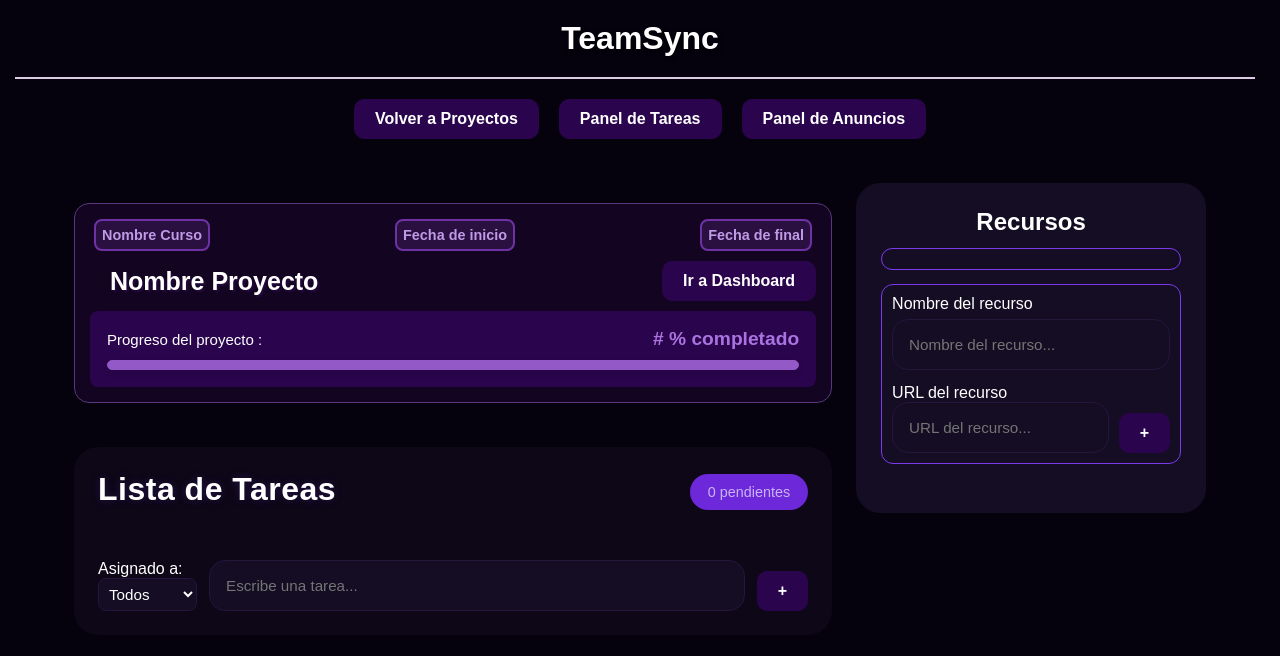
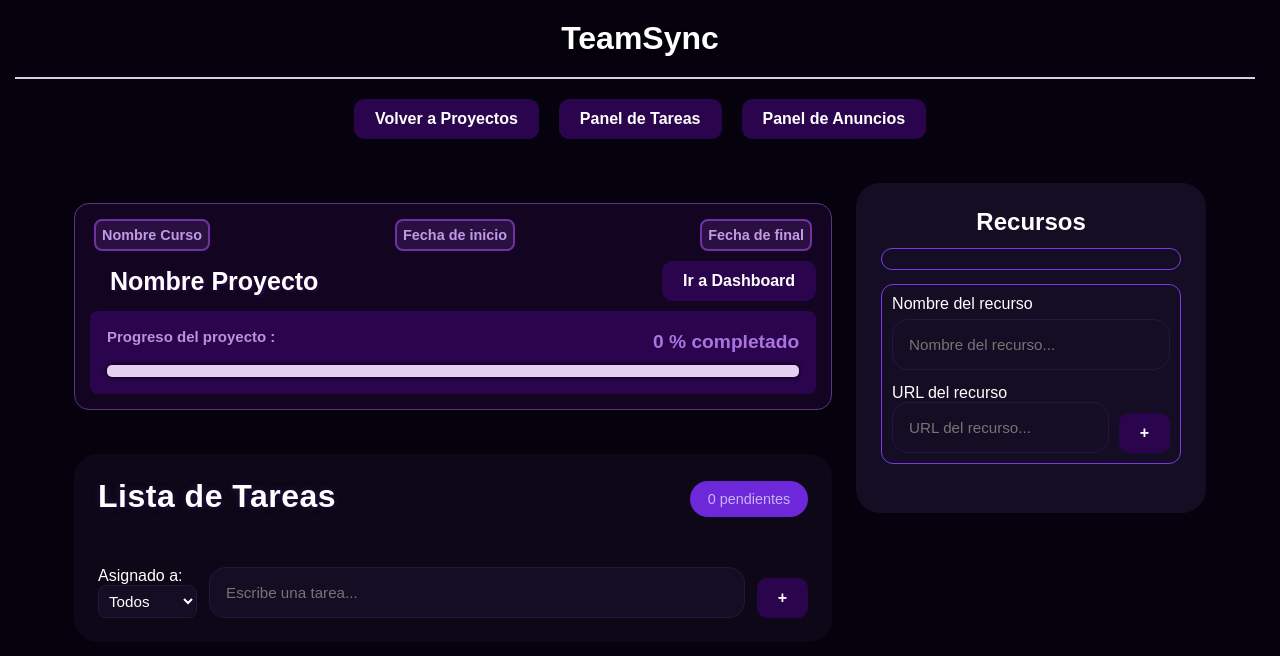
Before and after one commit to Adri20cyj/teamsync, a React (Vite) app: page /panel in a window 1280 px wide. Shown: the top 656 px of the page. Built offline with nearby package versions, Linux system fonts and the light colour scheme.

Commit message:
porcentaje de tareas completadas

```diff
--- a/src/components/Panel/Panel.jsx
+++ b/src/components/Panel/Panel.jsx
@@ -1,3 +1,4 @@
+import { useState } from "react"
 import Header from "./Header/Header"
 import ResumenProyecto from "./ResumenProyecto/ResumenProyecto"
 import Recursos from "./Recursos/Recursos"
@@ -5,14 +6,18 @@ import TablaTareas from "./TablaTareas/TablaTareas"
 import "./Panel.css"
 
 const Panel = () => {
+    const [tareas, setTareas] = useState([]);
+    const [recursos, setRecursos] = useState([]);
+    const tareasCompletas = tareas.filter(tarea => tarea.check);
 
     return (
+
         <>
             <Header />
             <main>
                 <section class="panel-tareas">
-                    <ResumenProyecto />
-                    <TablaTareas />
+                    <ResumenProyecto tareas={tareas} tareasCompletas={tareasCompletas} />
+                    <TablaTareas tareas={tareas} setTareas={setTareas} />
                 </section>
 
                 <section class="panel-recursos">
--- a/src/components/Panel/ResumenProyecto/ResumenProyecto.css
+++ b/src/components/Panel/ResumenProyecto/ResumenProyecto.css
@@ -68,7 +68,10 @@
 
 .texto-progreso {
     font-size: 15px;
-    color: white;
+    color: rgb(188, 143, 223);
+    font-weight: bold;
+    padding-bottom: 10px;
+
 }
 
 .texto-porcentaje {
@@ -79,14 +82,23 @@
 }
 
 .barra-progreso {
-    border: 1px solid #9259c7;
     width: 100%;
-    height: 10px;
-    border-radius: 8px;
-    background-color: #9259c7;
-    box-shadow: 0 4px 6px rgba(0, 0, 0, 0.1);
+    background-color: #e6d0f1;
+    border-radius: 5px;
+    height: 12px;
+    overflow: hidden;
+    box-shadow: 0 0 5px #000;
+
 }
 
+.progreso-llenado {
+    height: 100%;
+    background-color: #bf7af1;
+    transition: width 0.3s ease;
+    border-radius: 5px;
+
+
+}
 
 .boton-dashboard {
     display: flex;
--- a/src/components/Panel/ResumenProyecto/ResumenProyecto.jsx
+++ b/src/components/Panel/ResumenProyecto/ResumenProyecto.jsx
@@ -1,8 +1,11 @@
 import "./ResumenProyecto.css"
 
 
-const ResumenProyecto = () => {
+const ResumenProyecto = ({ tareas = [], tareasCompletas = [] }) => {
 
+    const total = tareas.length;
+    const porcentaje = total > 0 ? Math.round((tareasCompletas.length / total) * 100) : 0;
+    console.log({ totalTareas: total, completas: tareasCompletas.length, porcentaje });
     return (
         <div class="resumen">
             <div class="resumen-datos">
@@ -19,9 +22,10 @@ const ResumenProyecto = () => {
             <div class="progreso-contenedor">
                 <div class="progreso-info">
                     <p class="texto-progreso">Progreso del proyecto :</p>
-                    <p class="texto-porcentaje"> # % completado </p>
+                    <p class="texto-porcentaje"> {porcentaje} % completado </p>
                 </div>
                 <div class="barra-progreso">
+                    <div class="progreso-llenado" style={{ width: `${porcentaje}%` }}></div>
                 </div>
             </div>
         </div>
--- a/src/components/Panel/TablaTareas/AgregarTarea.jsx
+++ b/src/components/Panel/TablaTareas/AgregarTarea.jsx
@@ -4,12 +4,14 @@ const AgregarTarea = ({ onAgregar }) => {
     const [titulo, setTitulo] = useState("");
     const [asignado, setAsignado] = useState("Todos");
 
+
     const handleSubmit = (e) => {
         e.preventDefault();
         if (titulo.trim() === "") return;
         onAgregar({
             titulo: titulo,
-            asignado: asignado
+            asignado: asignado,
+            check: false
         });
         setTitulo("");
     };
--- a/src/components/Panel/TablaTareas/ItemTarea.jsx
+++ b/src/components/Panel/TablaTareas/ItemTarea.jsx
@@ -6,7 +6,7 @@ const ItemTarea = (props) => {
             <p>{props.titulo}</p>
             <div class="item-todo">
                 <p class="nombre-alumno">{props.asignado}</p>
-                <input class="check" type="checkbox" />
+                <input class="check" type="checkbox" checked={props.check} onChange={props.onCheck} />
             </div>
 
         </article>
--- a/src/components/Panel/TablaTareas/TablaTareas.jsx
+++ b/src/components/Panel/TablaTareas/TablaTareas.jsx
@@ -2,11 +2,11 @@ import { useState } from "react";
 import ItemTarea from "./ItemTarea"
 import AgregarTarea from "./AgregarTarea";
 
+
 import "./TablaTareas.css"
 
-const TablaTareas = () => {
-    const [tareas, setTareas] = useState([
-    ]);
+const TablaTareas = ({ tareas, setTareas }) => {
+    const [tareasCompletas, setTareasCompletas] = useState([]);
 
     const agregarTarea = (nuevaTarea) => {
         const tareaConId = {
@@ -17,13 +17,22 @@ const TablaTareas = () => {
         setTareas([...tareas, tareaConId]);
     };
 
+    const checkTarea = (id) => {
+        setTareas(prevTareas =>
+            prevTareas.map(tarea =>
+                tarea.id === id ? { ...tarea, check: !tarea.check } : tarea
+            )
+        );
+    };
+
+    const completasCount = tareas.filter(t => t.check).length;
 
     return (
         <div class="tabla-tareas">
             <div class="tabla-titulo">
                 <h2>Lista de Tareas</h2>
                 <div class="pendientes">
-                    {tareas.length} pendientes
+                    {tareas.length - completasCount} pendientes
                 </div>
             </div>
 
@@ -33,6 +42,8 @@ const TablaTareas = () => {
                         key={tarea.id}
                         titulo={tarea.titulo}
                         asignado={tarea.asignado}
+                        check={tarea.check}
+                        onCheck={() => checkTarea(tarea.id)}
                     />
                 ))}
             </div>
```
